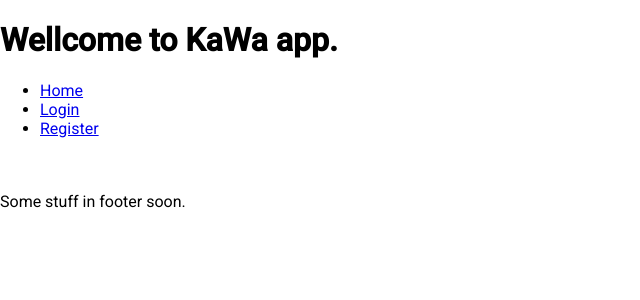
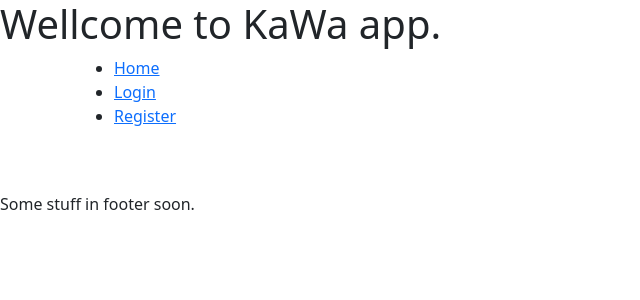
Before and after one commit to KarolW47/kawa1stWebSerApp, an Angular app: page / in a window 1280 px wide. Shown: the top 300 px of the page, without its empty margins (0-640 px from the left). Built offline with nearby package versions, Linux system fonts and the light colour scheme.

Commit message:
added bootstrap

```diff
--- a/angular.json
+++ b/angular.json
@@ -28,7 +28,8 @@
             ],
             "styles": [
               "src/custom-theme.scss",
-              "src/styles.css"
+              "src/styles.css",
+              "node_modules/bootstrap/dist/css/bootstrap.min.css"
             ],
             "scripts": []
           },
--- a/package.json
+++ b/package.json
@@ -20,12 +20,13 @@
     "@angular/platform-browser": "~13.1.0",
     "@angular/platform-browser-dynamic": "~13.1.0",
     "@angular/router": "~13.1.0",
+    "bootstrap": "^5.1.3",
     "rxjs": "~7.4.0",
     "tslib": "^2.3.0",
     "zone.js": "~0.11.4"
   },
   "devDependencies": {
-    "@angular-devkit/build-angular": "~13.1.2",
+    "@angular-devkit/build-angular": "^13.3.8",
     "@angular/cli": "~13.1.2",
     "@angular/compiler-cli": "~13.1.0",
     "@types/jasmine": "~3.10.0",
@@ -37,5 +38,8 @@
     "karma-jasmine": "~4.0.0",
     "karma-jasmine-html-reporter": "~1.7.0",
     "typescript": "~4.5.2"
+  },
+  "resolutions": {
+    "autoprefixer": "10.4.5"
   }
 }
--- a/src/styles.css
+++ b/src/styles.css
@@ -1,3 +1,4 @@
+@import "~bootstrap/dist/css/bootstrap.css";
 
 html, body { height: 100%; }
 body { margin: 0; font-family: Roboto, "Helvetica Neue", sans-serif; }
```
Also changed, not shown: 1 other file (tests, documents, lock files or other folders).
